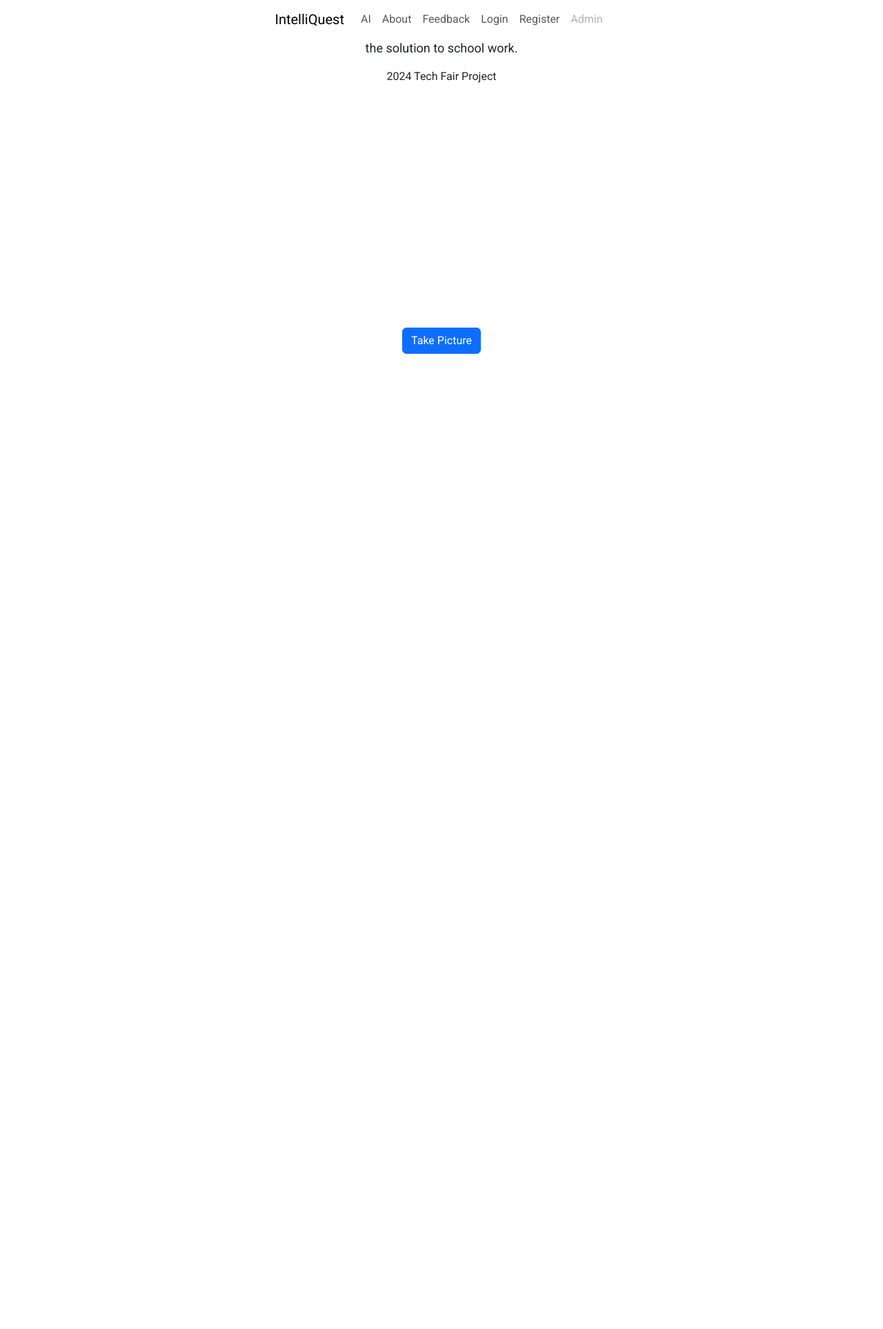
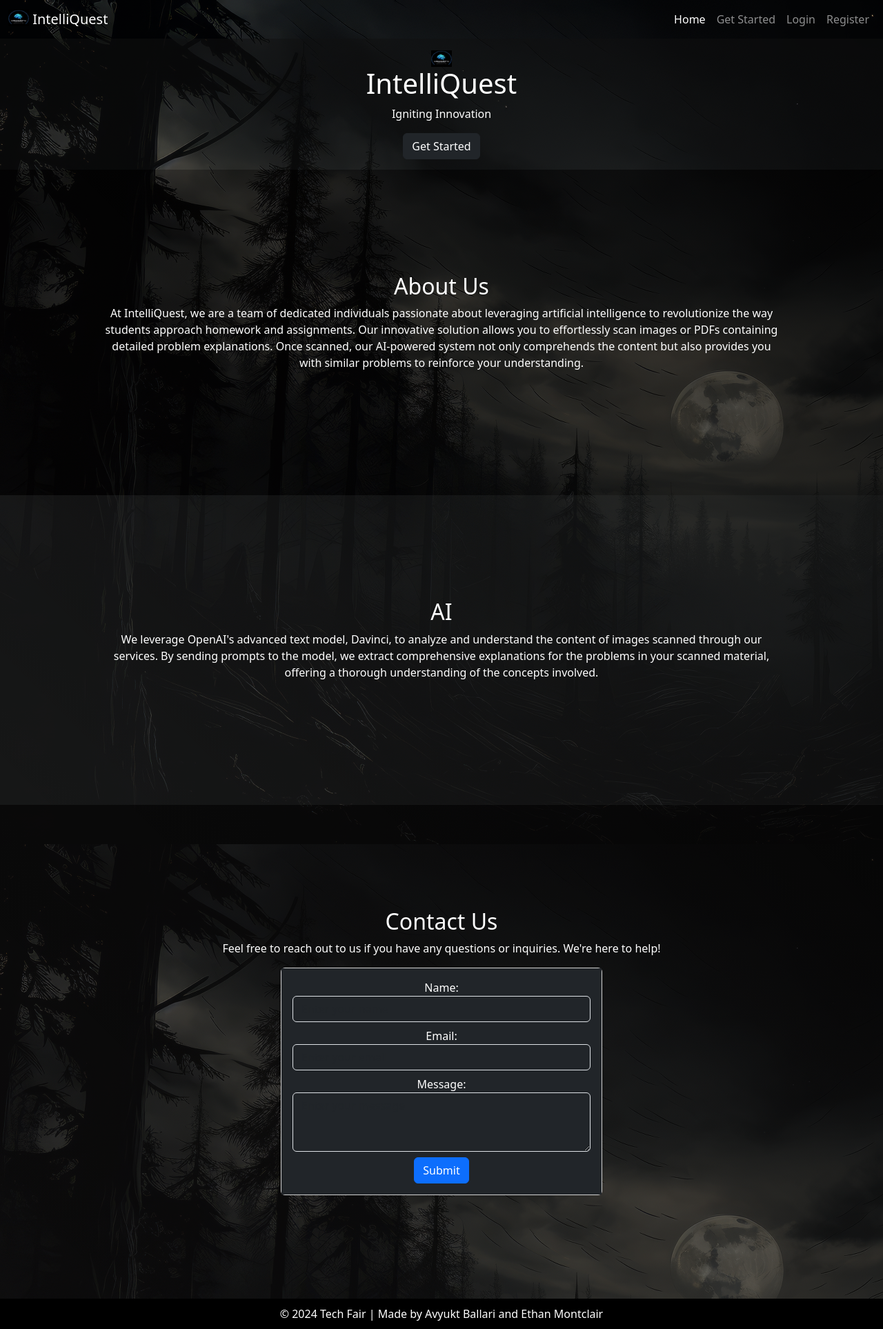
Before and after one commit to Avisator1/intelliquest, a Flask app: page / in a window 1280 px wide. Shown: the whole page at 69% size. Before the commit the page ends 513 px from the top, so only its background shows below. Run offline with Flask 3, Linux system fonts and the light colour scheme.

Commit message:
edited home page

```diff
--- a/static/css/styles.css
+++ b/static/css/styles.css
@@ -1,16 +1,4 @@
-@import url('https://fonts.googleapis.com/css2?family=Roboto&display=swap');
+body {
+    background-image: url('/static/img/1337140.png');
 
-.fontRobot {
-    font-family: 'Roboto', sans-serif !important;
-}
-.centered-text {
-    font-family: 'Roboto', sans-serif !important;
-    text-align: center;
-}
-
-.solution-text {
-    font-size: 18px;
-}
-.TechYear {
-    font-size: 16px;
-}
+  }
--- a/templates/index.html
+++ b/templates/index.html
@@ -1,31 +1,88 @@
 <!DOCTYPE html>
 <html lang="en">
 <head>
-    <script src="https://ajax.googleapis.com/ajax/libs/jquery/3.5.1/jquery.min.js"></script>
+  <link rel="shortcut icon" type="image/x-icon" href="/static/img/Intelliquest AI.png"/>
   <link href="https://cdn.jsdelivr.net/npm/bootstrap@5.3.2/dist/css/bootstrap.min.css" rel="stylesheet" integrity="sha384-T3c6CoIi6uLrA9TneNEoa7RxnatzjcDSCmG1MXxSR1GAsXEV/Dwwykc2MPK8M2HN" crossorigin="anonymous">
   <script src="https://cdn.jsdelivr.net/npm/bootstrap@5.3.2/dist/js/bootstrap.bundle.min.js" integrity="sha384-C6RzsynM9kWDrMNeT87bh95OGNyZPhcTNXj1NW7RuBCsyN/o0jlpcV8Qyq46cDfL" crossorigin="anonymous"></script>
   <link rel="stylesheet" href="/static/css/styles.css">
+  <style>
+    body {
+      margin: 0;
+      padding: 0;
+    }
+    header {
+      background-color: rgba(17, 17, 17, 0.5);
+      padding: 15px;
+      text-align: center;
+    }
+    section {
+      position: relative;
+      overflow: hidden;
+      z-index: 1;
+    }
+    section::before {
+      content: '';
+      position: absolute;
+      top: 0;
+      left: 0;
+      width: 100%;
+      height: 100%;
+      background: linear-gradient(45deg, rgba(0, 0, 0, 0) 0%, rgba(0, 0, 0, 0.5) 100%);
+      z-index: -1;
+      clip-path: polygon(0 0, 100% 0, 100% 100%, 0 100%, 0 50%);
+    }
+    #about-page {
+      background-color: rgba(6, 5, 5, 0.5);
+      padding: 150px;
+      text-align: center;
+    }
+    #ai-page {
+      background-color: rgba(44, 44, 44, 0.5);
+      padding: 150px;
+      text-align: center;
+    }
+    .about-us {
+      margin-bottom: 30px;
+    }
+    .aienvision {
+      margin-bottom: 30px;
+    }
+    #contact-page {
+      padding: 150px;
+      text-align: center;
+      background-color: rgba(22, 21, 21, 0.5);
+    }
+    footer {
+      background-color: #000;
+      color: white;
+      text-align: center;
+      padding: 10px;
+      position: relative;
+      bottom: 0;
+      width: 100%;
+    }
+  </style>
   <meta charset="UTF-8">
   <meta name="viewport" content="width=device-width, initial-scale=1.0">
-    <title>IntelliQuest AI</title>
+  <title>IntelliQuest</title>
 </head>
-<body class="d-flex flex-column h-100">
-    <nav class="navbar fontRobot navbar-expand-lg bg-body-transparent">
-        <div class="container-fluid justify-content-center">
-            <a class="navbar-brand" href="#">IntelliQuest</a>
+<body>
+  <nav class="navbar navbar-expand-lg bg-body-transparent navbar-dark">
+    <div class="container-fluid">
+      <a class="navbar-brand" href="#">
+        <img src="/static/img/Intelliquest AI.png" alt="Logo" width="30" height="24" class="d-inline-block align-text-top">
+        IntelliQuest
+      </a>
       <button class="navbar-toggler" type="button" data-bs-toggle="collapse" data-bs-target="#navbarNav" aria-controls="navbarNav" aria-expanded="false" aria-label="Toggle navigation">
         <span class="navbar-toggler-icon"></span>
       </button>
-            <div class="collapse navbar-collapse flex-grow-0" id="navbarNav">
-                <ul class="navbar-nav text-center">
+      <div class="collapse navbar-collapse" id="navbarNav">
+        <ul class="navbar-nav ms-auto">
           <li class="nav-item">
-                        <a class="nav-link" href="/ai">AI</a>
+            <a class="nav-link active" aria-current="page" href="/">Home</a>
           </li>
           <li class="nav-item">
-                        <a class="nav-link" href="/about">About</a>
-                    </li>
-                    <li class="nav-item">
-                        <a class="nav-link" href="/feedback">Feedback</a>
+            <a class="nav-link" href="/getstarted">Get Started</a>
           </li>
           <li class="nav-item">
             <a class="nav-link" href="/login">Login</a>
@@ -33,61 +90,66 @@
           <li class="nav-item">
             <a class="nav-link" href="/register">Register</a>
           </li>
-                    <li class="nav-item">
-                        <a class="nav-link disabled" href="/admin" aria-disabled="true">Admin</a>
-                    </li>
         </ul>
       </div>
     </div>
   </nav>
-    <div class="centered-text flex-grow-1 d-flex flex-column align-items-center justify-content-center">
-        <p class="solution-text">the solution to school work.</p>
-        <p class="TechYear">2024 Tech Fair Project</p>
-        <video id="cameraView" style="width: 100%; max-width: 640px;" playsinline autoplay></video>
-        <button id="takePictureBtn" class="btn btn-primary mt-3">Take Picture</button>
+  <header>
+    <img src="/static/img/Intelliquest AI.png" alt="Logo" width="30" height="24">
+    <h1 class="text-white">IntelliQuest</h1>
+    <p class="text-white">Igniting Innovation</p>
+    <a class="btn btn-dark" href="/getstarted" role="button">Get Started</a>
+  </header>
+
+  <section id="about-page">
+    <div class="about-us">
+      <h2 class="text-white">About Us</h2>
+      <p class="text-white">At IntelliQuest, we are a team of dedicated individuals passionate about leveraging artificial intelligence to revolutionize the way students approach homework and assignments. Our innovative solution allows you to effortlessly scan images or PDFs containing detailed problem explanations. Once scanned, our AI-powered system not only comprehends the content but also provides you with similar problems to reinforce your understanding.</p>
     </div>
+  </section>
+  <section id="ai-page">
+    <div class="aienvision">
+      <h2 class="text-white">AI</h2>
+      <p class="text-white">We leverage OpenAI's advanced text model, Davinci, to analyze and understand the content of images scanned through our services. By sending prompts to the model, we extract comprehensive explanations for the problems in your scanned material, offering a thorough understanding of the concepts involved.</p>
+    </div>
+  </section>
+  <section id="contact-page">
+    <div class="contact-info">
+      <h2 class="text-white">Contact Us</h2>
+      <p class="text-white">Feel free to reach out to us if you have any questions or inquiries. We're here to help!</p>
 
-    <script>
-        document.addEventListener("DOMContentLoaded", function () {
-            const cameraView = document.getElementById('cameraView');
-            const takePictureBtn = document.getElementById('takePictureBtn');
+      <!-- Contact Form -->
+      <div class="container mt-2">
+        <div class="row justify-content-center">
+          <div class="col-md-6 align-middle">
+            <div class="card">
+              <div class="card-body bg-dark text-white">
+                <form>
+                  <div class="form-group mb-2">
+                    <label for="name">Name:</label>
+                    <input type="text" class="form-control bg-dark text-white" id="name" placeholder="Enter your name">
+                  </div>
+                  <div class="form-group mb-2">
+                    <label for="email">Email:</label>
+                    <input type="email" class="form-control bg-dark text-white" id="email" placeholder="Enter your email">
+                  </div>
+                  <div class="form-group mb-2">
+                    <label for="message">Message:</label>
+                    <textarea class="form-control bg-dark text-white" id="message" rows="3" placeholder="Enter your message"></textarea>
+                  </div>
+                  <button type="submit" class="btn btn-primary">Submit</button>
+                </form>
+              </div>
+            </div>
+          </div>
+        </div>
+      </div>
+    </div>
+  </section>
 
-            navigator.mediaDevices.getUserMedia({ video: true })
-                .then(function (stream) {
-                    cameraView.srcObject = stream;
-                })
-                .catch(function (error) {
-                    console.error('Error accessing webcam:', error);
-                });
-
-            takePictureBtn.addEventListener('click', () => {
-                const canvas = document.createElement('canvas');
-                const context = canvas.getContext('2d');
-                canvas.width = cameraView.videoWidth;
-                canvas.height = cameraView.videoHeight;
-                context.drawImage(cameraView, 0, 0, canvas.width, canvas.height);
-
-                // Get the base64-encoded image data without metadata
-                const imgData = canvas.toDataURL('image/png').split(',')[1];
-
-                $.ajax({
-                    url: '/image',
-                    type: 'POST',
-                    contentType: 'application/json',
-                    data: JSON.stringify({ 'imageData': imgData }),
-                    success: function (response) {
-                        console.log(response);  // Log the response from the server
-                    },
-                    error: function (error) {
-                        console.log(error);
-                    }
-                });
-
-                const tracks = cameraView.srcObject.getTracks();
-                tracks.forEach(track => track.stop());
-                cameraView.srcObject = null;
-            });
-        });
-    </script>
+  <!-- Footer -->
+  <footer>
+    &copy; 2024 Tech Fair | Made by Avyukt Ballari and Ethan Montclair
+  </footer>
 </body>
 </html>
```
Also changed, not shown: static/img/1337140.png (added), static/img/dark-theme-background-81dcsdpd3515z7k3.jpg (added). Lines whose indentation alone changed are shown as unchanged.
